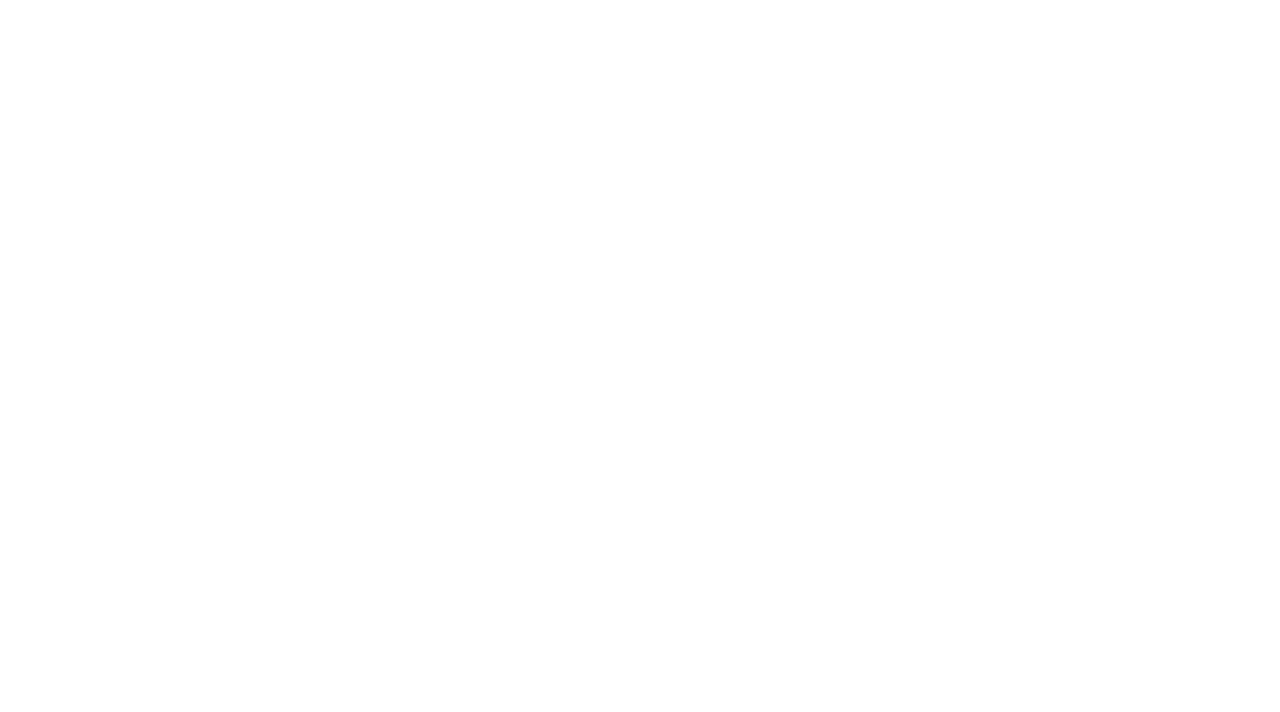
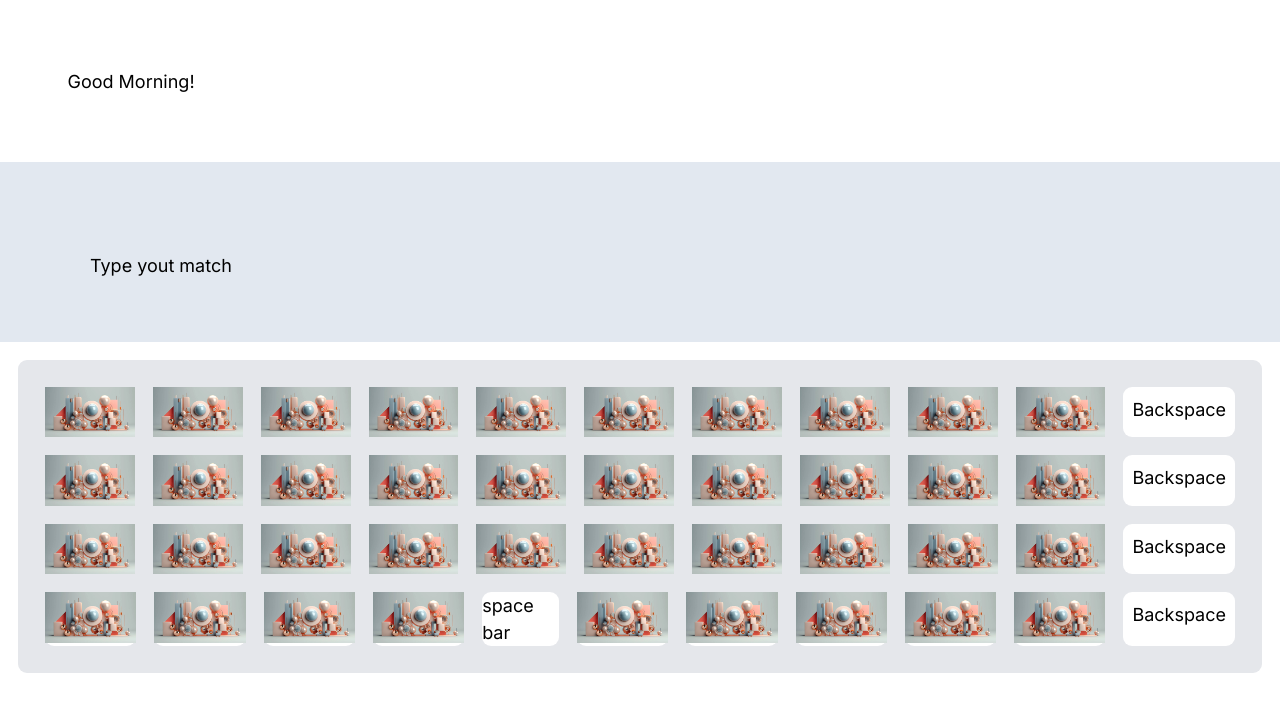
Before and after one commit to Tudar-Club-NMAMIT/website, a Next.js app: page /game in a window 1280 px wide. Shown: the top 712 px of the page. Built offline with nearby package versions, Linux system fonts and the light colour scheme.

Commit message:
Basic game implementation

```diff
--- /dev/null
+++ b/app/game/components/keyboard.tsx
@@ -0,0 +1,68 @@
+const Keyboard = () => {
+    return (
+        <>
+        <div className="container mx-auto p-4">
+        <div className="keyboard bg-gray-200 p-4 rounded-lg">
+        {/* Row 1 */}
+        <div className="flex">
+          <div className="key m-2  bg-white rounded-lg w-1/12"><img src="img/1.jpg" alt="" /></div>
+          <div className="key m-2  bg-white rounded-lg w-1/12"><img src="img/1.jpg" alt="" /></div>
+          <div className="key m-2  bg-white rounded-lg w-1/12"><img src="img/1.jpg" alt="" /></div>
+          <div className="key m-2  bg-white rounded-lg w-1/12"><img src="img/1.jpg" alt="" /></div>
+          <div className="key m-2  bg-white rounded-lg w-1/12"><img src="img/1.jpg" alt="" /></div>
+          <div className="key m-2  bg-white rounded-lg w-1/12"><img src="img/1.jpg" alt="" /></div>
+          <div className="key m-2  bg-white rounded-lg w-1/12"><img src="img/1.jpg" alt="" /></div>
+          <div className="key m-2  bg-white rounded-lg w-1/12"><img src="img/1.jpg" alt="" /></div>
+          <div className="key m-2  bg-white rounded-lg w-1/12"><img src="img/1.jpg" alt="" /></div>
+          <div className="key m-2  bg-white rounded-lg w-1/12"><img src="img/1.jpg" alt="" /></div>
+          <div className="key m-2 p-2 bg-white rounded-lg">Backspace</div>
+        </div>
+        {/*  row 2 */}
+        <div className="flex">
+          <div className="key m-2  bg-white rounded-lg w-1/12"><img src="img/1.jpg" alt="" /></div>
+          <div className="key m-2  bg-white rounded-lg w-1/12"><img src="img/1.jpg" alt="" /></div>
+          <div className="key m-2  bg-white rounded-lg w-1/12"><img src="img/1.jpg" alt="" /></div>
+          <div className="key m-2  bg-white rounded-lg w-1/12"><img src="img/1.jpg" alt="" /></div>
+          <div className="key m-2  bg-white rounded-lg w-1/12"><img src="img/1.jpg" alt="" /></div>
+          <div className="key m-2  bg-white rounded-lg w-1/12"><img src="img/1.jpg" alt="" /></div>
+          <div className="key m-2  bg-white rounded-lg w-1/12"><img src="img/1.jpg" alt="" /></div>
+          <div className="key m-2  bg-white rounded-lg w-1/12"><img src="img/1.jpg" alt="" /></div>
+          <div className="key m-2  bg-white rounded-lg w-1/12"><img src="img/1.jpg" alt="" /></div>
+          <div className="key m-2  bg-white rounded-lg w-1/12"><img src="img/1.jpg" alt="" /></div>
+          <div className="key m-2 p-2 bg-white rounded-lg">Backspace</div>
+        </div>
+        {/* row 3 */}
+        <div className="flex">
+          <div className="key m-2  bg-white rounded-lg w-1/12"><img src="img/1.jpg" alt="" /></div>
+          <div className="key m-2  bg-white rounded-lg w-1/12"><img src="img/1.jpg" alt="" /></div>
+          <div className="key m-2  bg-white rounded-lg w-1/12"><img src="img/1.jpg" alt="" /></div>
+          <div className="key m-2  bg-white rounded-lg w-1/12"><img src="img/1.jpg" alt="" /></div>
+          <div className="key m-2  bg-white rounded-lg w-1/12"><img src="img/1.jpg" alt="" /></div>
+          <div className="key m-2  bg-white rounded-lg w-1/12"><img src="img/1.jpg" alt="" /></div>
+          <div className="key m-2  bg-white rounded-lg w-1/12"><img src="img/1.jpg" alt="" /></div>
+          <div className="key m-2  bg-white rounded-lg w-1/12"><img src="img/1.jpg" alt="" /></div>
+          <div className="key m-2  bg-white rounded-lg w-1/12"><img src="img/1.jpg" alt="" /></div>
+          <div className="key m-2  bg-white rounded-lg w-1/12"><img src="img/1.jpg" alt="" /></div>
+          <div className="key m-2 p-2 bg-white rounded-lg">Backspace</div>
+        </div>
+        {/* row 4 */}
+        <div className="flex">
+          <div className="key m-2  bg-white rounded-lg w-1/12"><img src="img/1.jpg" alt="" /></div>
+          <div className="key m-2  bg-white rounded-lg w-1/12"><img src="img/1.jpg" alt="" /></div>
+          <div className="key m-2  bg-white rounded-lg w-1/12"><img src="img/1.jpg" alt="" /></div>
+          <div className="key m-2  bg-white rounded-lg w-1/12"><img src="img/1.jpg" alt="" /></div>
+          <div className="key m-2  bg-white rounded-lg ">space bar</div>
+          <div className="key m-2  bg-white rounded-lg w-1/12"><img src="img/1.jpg" alt="" /></div>
+          <div className="key m-2  bg-white rounded-lg w-1/12"><img src="img/1.jpg" alt="" /></div>
+          <div className="key m-2  bg-white rounded-lg w-1/12"><img src="img/1.jpg" alt="" /></div>
+          <div className="key m-2  bg-white rounded-lg w-1/12"><img src="img/1.jpg" alt="" /></div>
+          <div className="key m-2  bg-white rounded-lg w-1/12"><img src="img/1.jpg" alt="" /></div>
+          <div className="key m-2 p-2 bg-white rounded-lg">Backspace</div>
+        </div>
+      </div>
+    </div>
+        </>
+     );
+}
+
+export default Keyboard;
--- /dev/null
+++ b/app/game/components/matchboard.tsx
@@ -0,0 +1,13 @@
+const Matchboard = () => {
+    return (
+    <>
+    <div>
+    <div className="h-40 p-20 w-screen bg-slate-200">
+        Type yout match
+    </div>
+    </div>
+    </>
+    );
+}
+
+export default Matchboard;
--- /dev/null
+++ b/app/game/components/wordtobematched.tsx
@@ -0,0 +1,11 @@
+const Wordtobematched = () => {
+    return (
+    <>
+    <div className="m-10 p-5 ">
+        <h1>Good Morning!</h1>
+    </div>
+    </>
+    );
+}
+
+export default Wordtobematched;
--- a/app/game/page.tsx
+++ b/app/game/page.tsx
@@ -1,9 +1,15 @@
 import React from 'react'
-import Navbar from '../website/components/Navbar'
+import Keyboard from './components/keyboard'
+import Matchboard from './components/matchboard'
+import Wordtobematched from './components/wordtobematched'
 
 const page = () => {
   return (
-    <div></div>
+    <>
+    <Wordtobematched/>
+    <Matchboard/>
+    <Keyboard/>
+    </>
   )
 }
 
```
Also changed, not shown: app/game/components/dashboard.tsx (added), app/game/components/profile.tsx (added).
